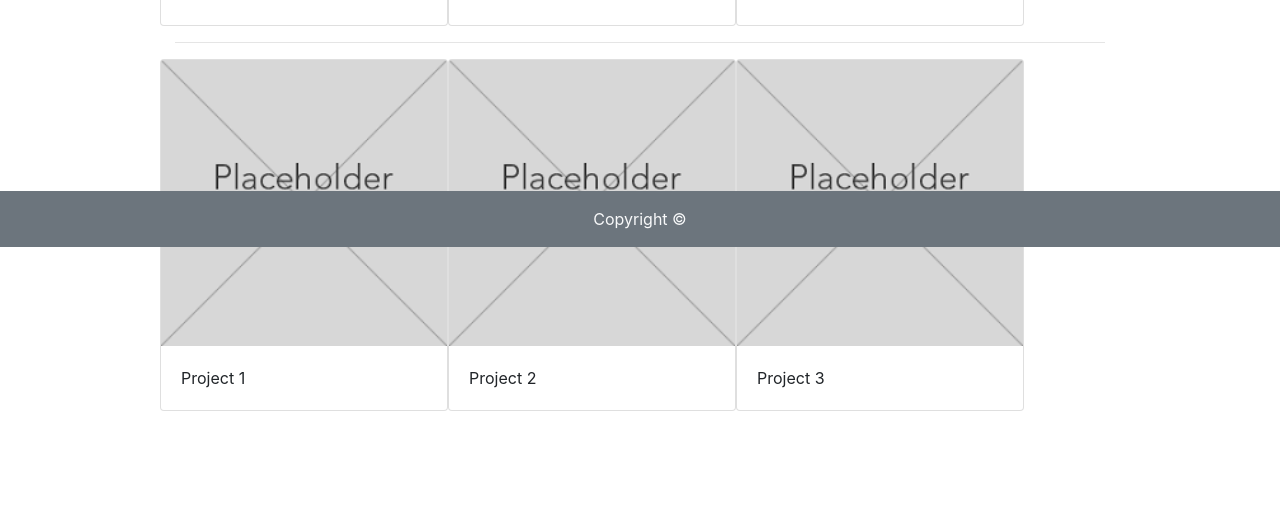
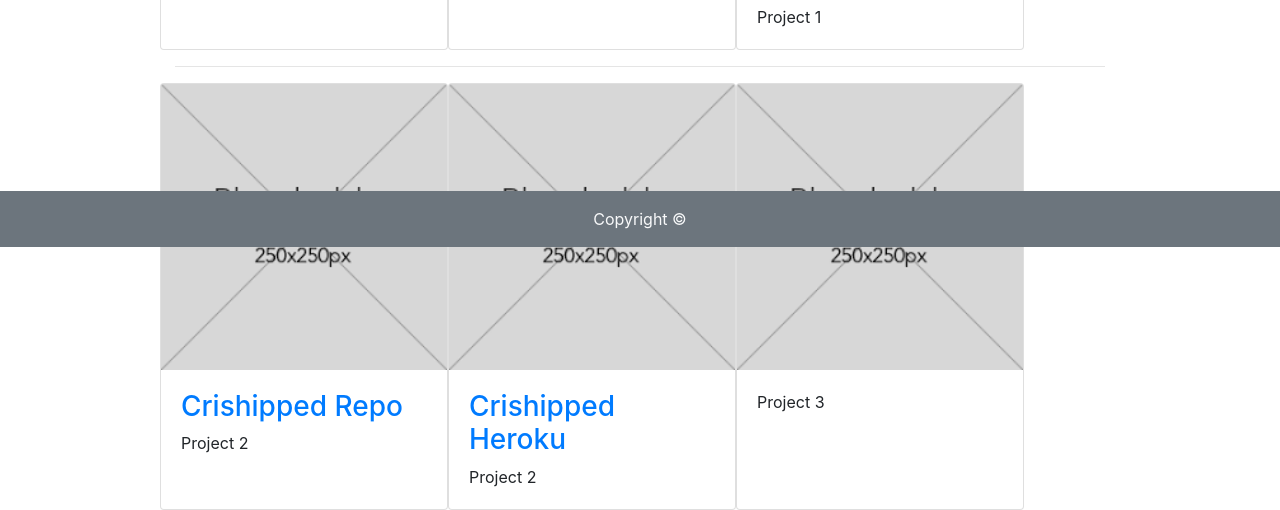
Before and after one commit to slayeroak/Bootstrap-Portfolio, a plain HTML site: page portfolio.html in a window 1280 px wide. Shown: the part 553-1063 px from the top of the page. Before the commit the page ends 964 px from the top, so only its background shows below. Drawn offline with nearby package versions, Linux system fonts and the light colour scheme.

Commit message:
updated portfolio

```diff
--- a/portfolio.html
+++ b/portfolio.html
@@ -65,6 +65,7 @@
                 <img src="assets/images/placeholder.png" class="card-img-top img-fluid" alt="API">
                 <div class="card-body">
                     <a href="https://alexschu90.github.io/Employee-Scheduler/" target="blank"><h3>Employee Scheduler</h3></a>
+                    <p class="card-text">Project 1</p>
                 </div>
             </div>
         </div>
@@ -73,12 +74,14 @@
             <div class="card" style="width: 18rem;">
                 <img src="assets/images/placeholder.png" class="card-img-top img-fluid" alt="Slip Hook">
                 <div class="card-body">
-                    <p class="card-text">Project 1</p>
+                    <a href="https://github.com/jscottusf/CriShipped" target="blank"><h3>Crishipped Repo</h3></a>
+                    <p class="card-text">Project 2</p>
                 </div>
             </div>
             <div class="card" style="width: 18rem;">
                 <img src="assets/images/placeholder.png" class="card-img-top img-fluid" alt="Slip Hook">
                 <div class="card-body">
+                    <a href="https://crishipped.herokuapp.com/register" target="blank"><h3>Crishipped Heroku</h3></a>
                     <p class="card-text">Project 2</p>
                 </div>
             </div>
```
